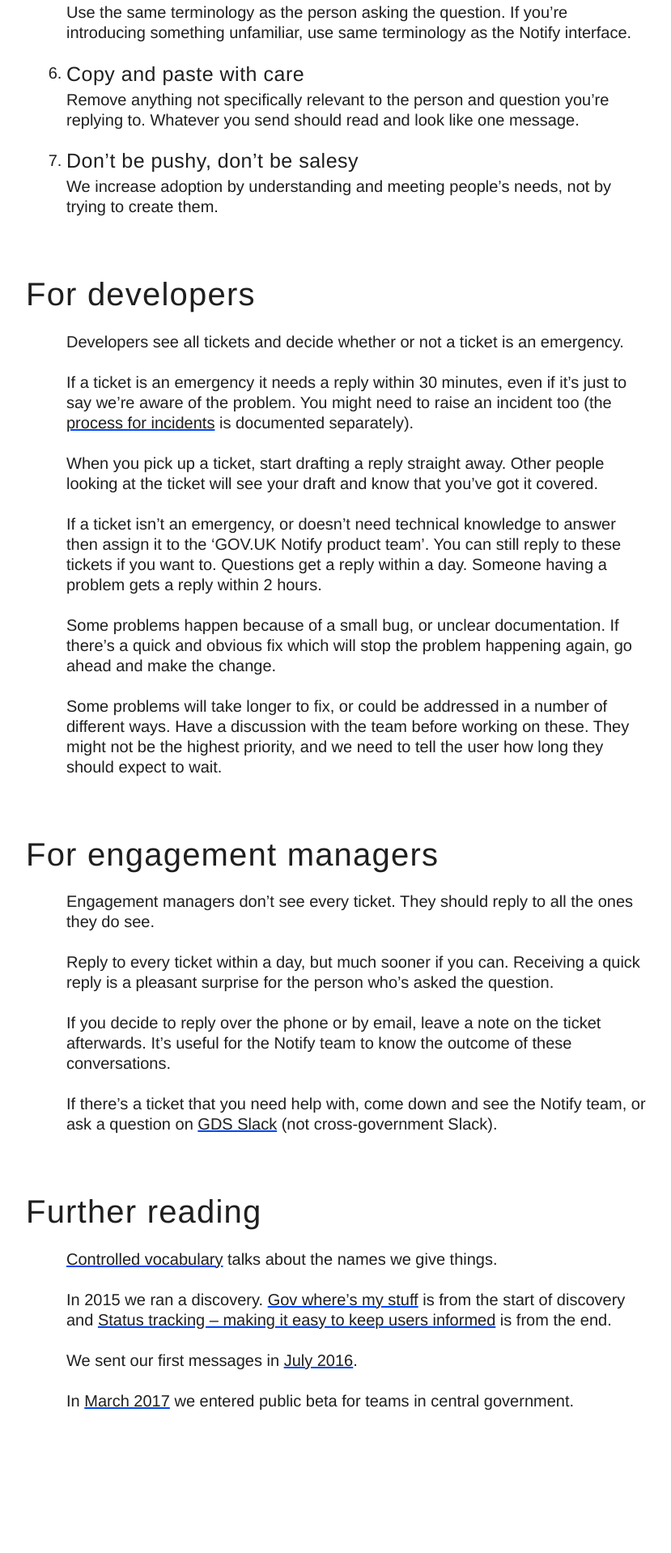
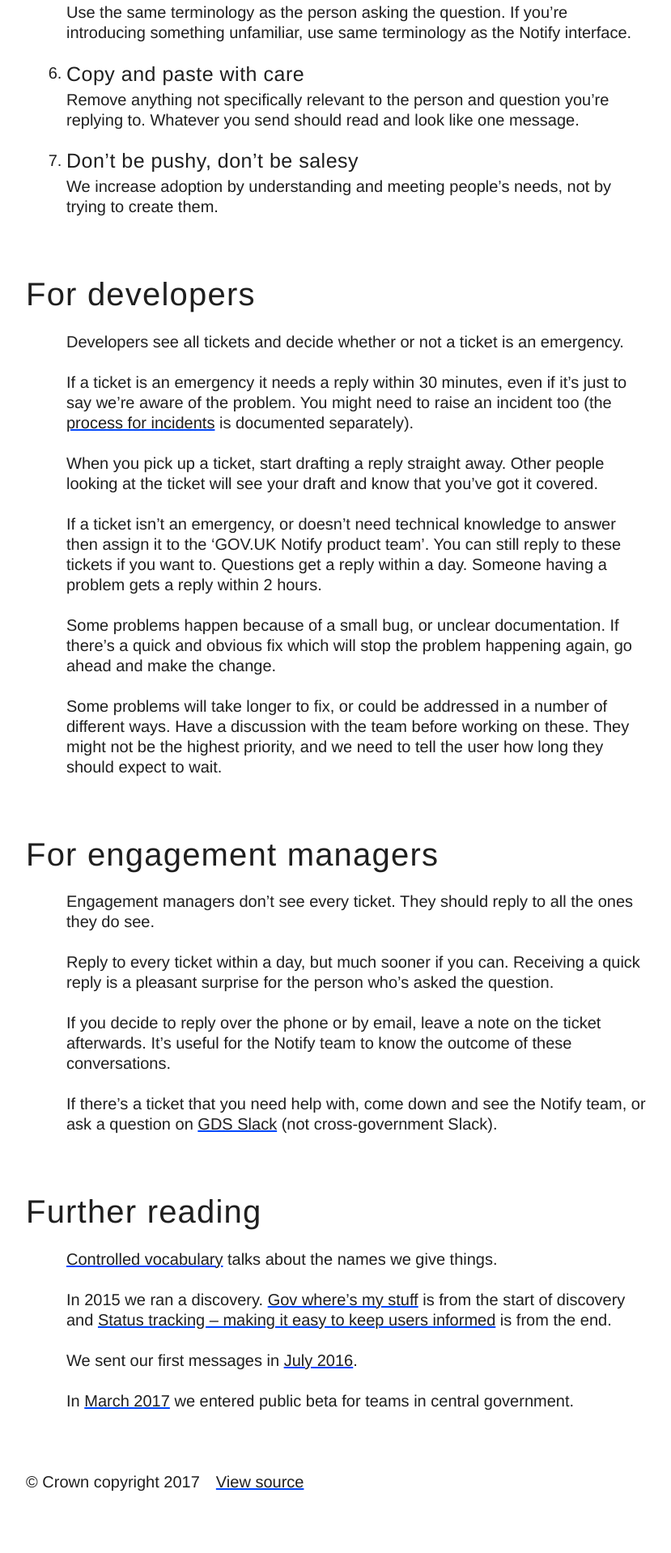
Before and after one commit to alphagov/notify-support, a Jekyll site: the page built from index.md, in a window 1280 px wide. Shown: the part 1635-3553 px from the top of the page at 81% size, without its empty margins (43-872 px from the left). Built offline with Jekyll 4.4.1, drawn with Linux system fonts in a browser that asks for light colours; before the commit the page ends 3528 px from its top, so only the background shows below that.

Commit message:
Add footer

```diff
--- a/_includes/footer.html
+++ b/_includes/footer.html
@@ -1,3 +1,5 @@
 <footer>
-
+  <p>
+    © Crown copyright 2017&emsp;<a href="https://github.com/alphagov/notify-support">View source</a>
+  </p>
 </footer>
--- a/_sass/screen.scss
+++ b/_sass/screen.scss
@@ -140,5 +140,6 @@ a {
 footer {
   clear: both;
   width: 100%;
-  height: $line-height * 5;
+  height: $line-height * 4;
+  margin: $line-height * 3 0 0 $line-height;
 }
```
Also changed, not shown: LICENSE.txt.
